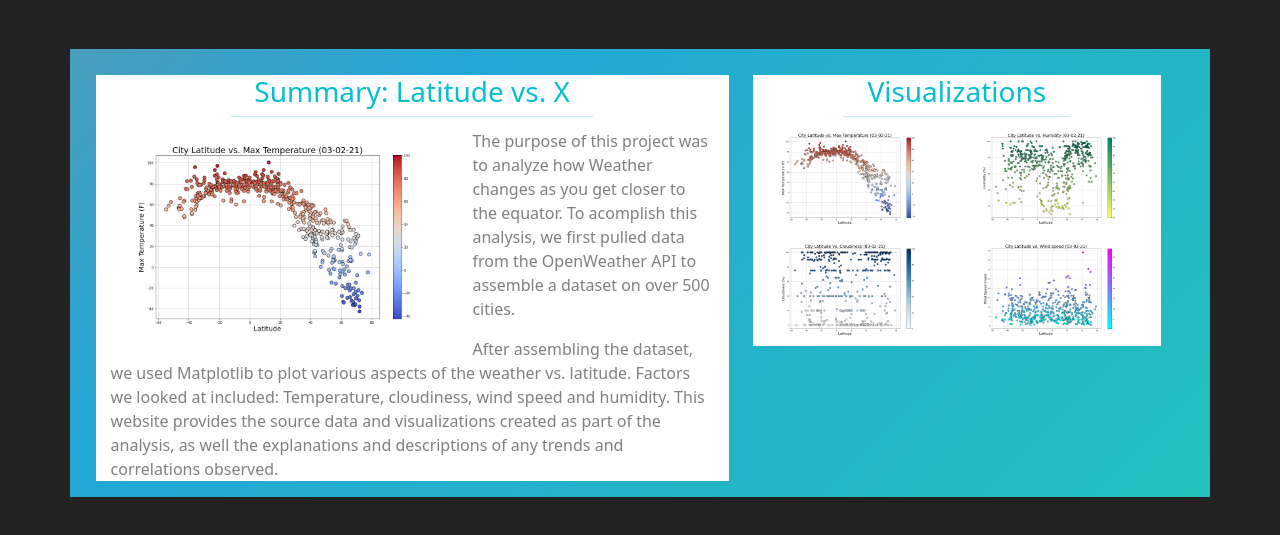
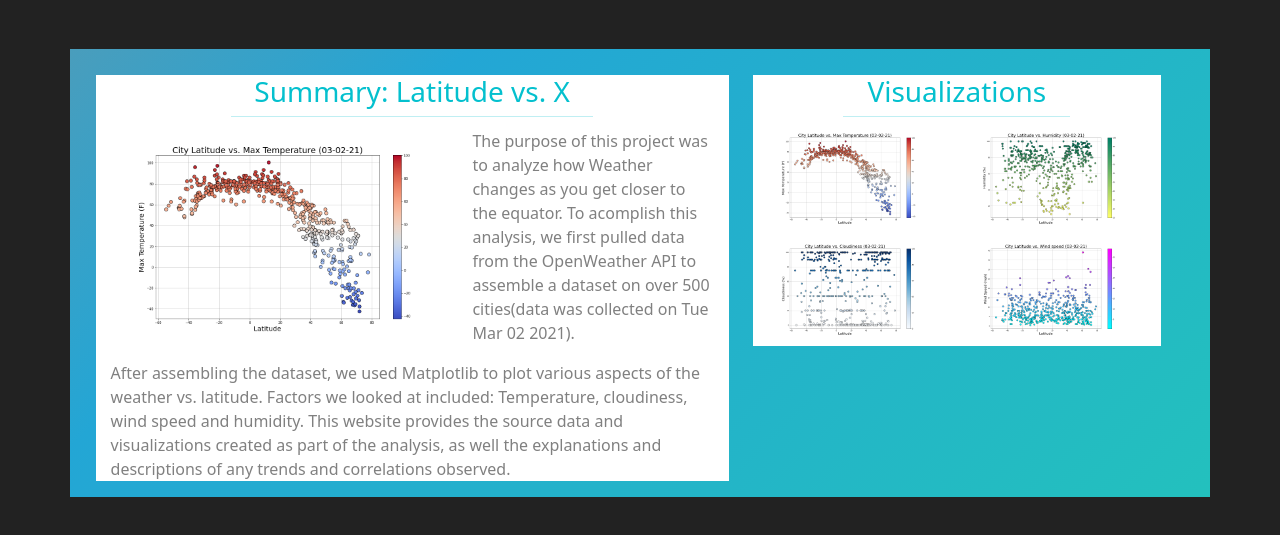
Before and after one commit to crogar/Web-Design-Challenge, a plain HTML site: page index.html in a window 1280 px wide. Shown: the part 63-598 px from the top of the page. Drawn offline with nearby package versions, Linux system fonts and the light colour scheme.

Commit message:
Update index.html

```diff
--- a/index.html
+++ b/index.html
@@ -69,7 +69,7 @@
                       <hr>
                       <img src="./assets/images/Temp_city.png" alt="Temp_city" class="left" /> <p>The purpose of this project was to analyze
                           how Weather changes as you get closer to the equator. To acomplish this analysis, we first pulled data from the OpenWeather
-                          API to assemble a dataset on over 500 cities.
+                          API to assemble a dataset on over 500 cities(data was collected on Tue Mar 02 2021).
                       </p>
                       <p>
                           After assembling the dataset, we used Matplotlib to plot various aspects of the weather vs. latitude. Factors we looked at
```
